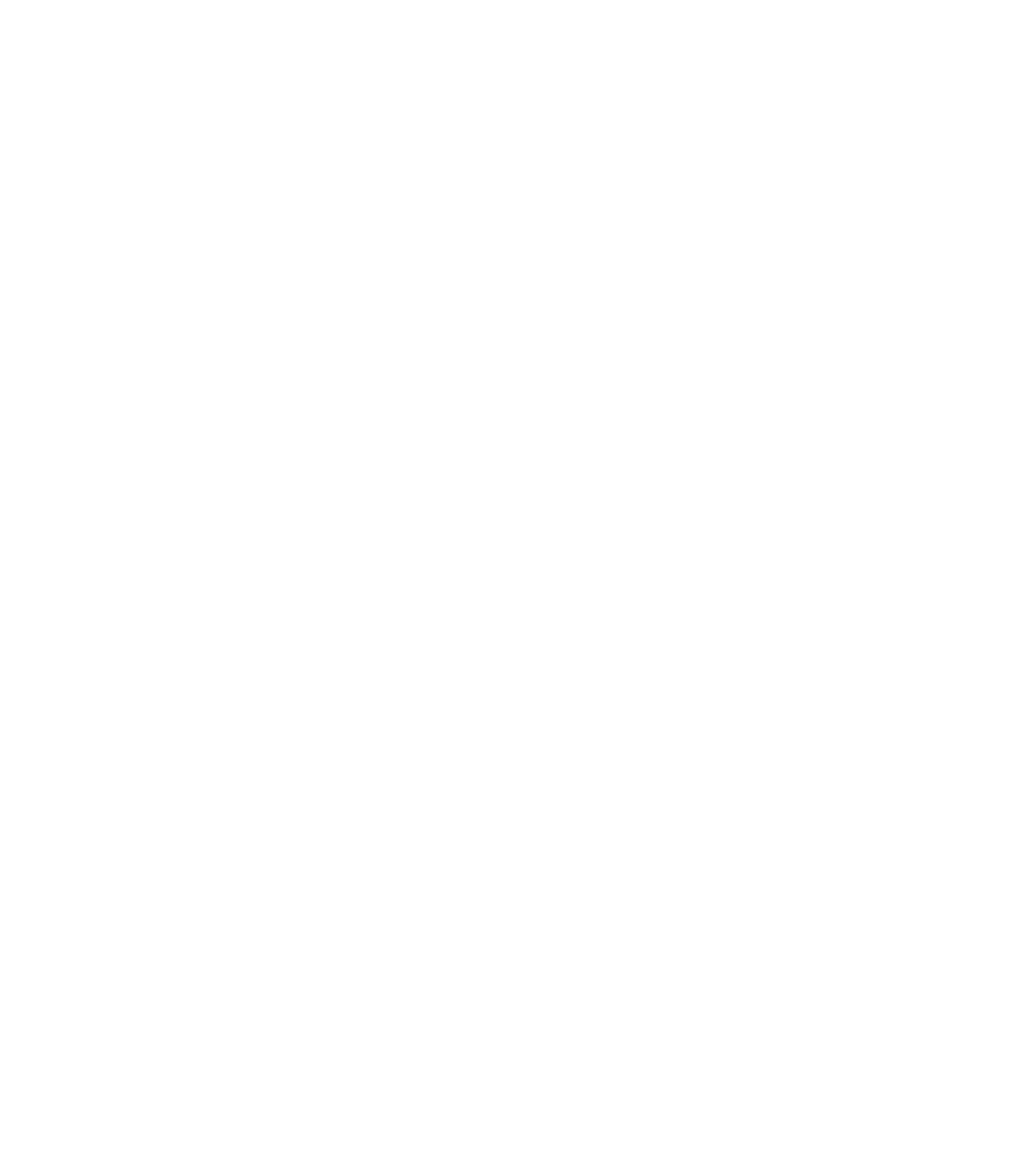
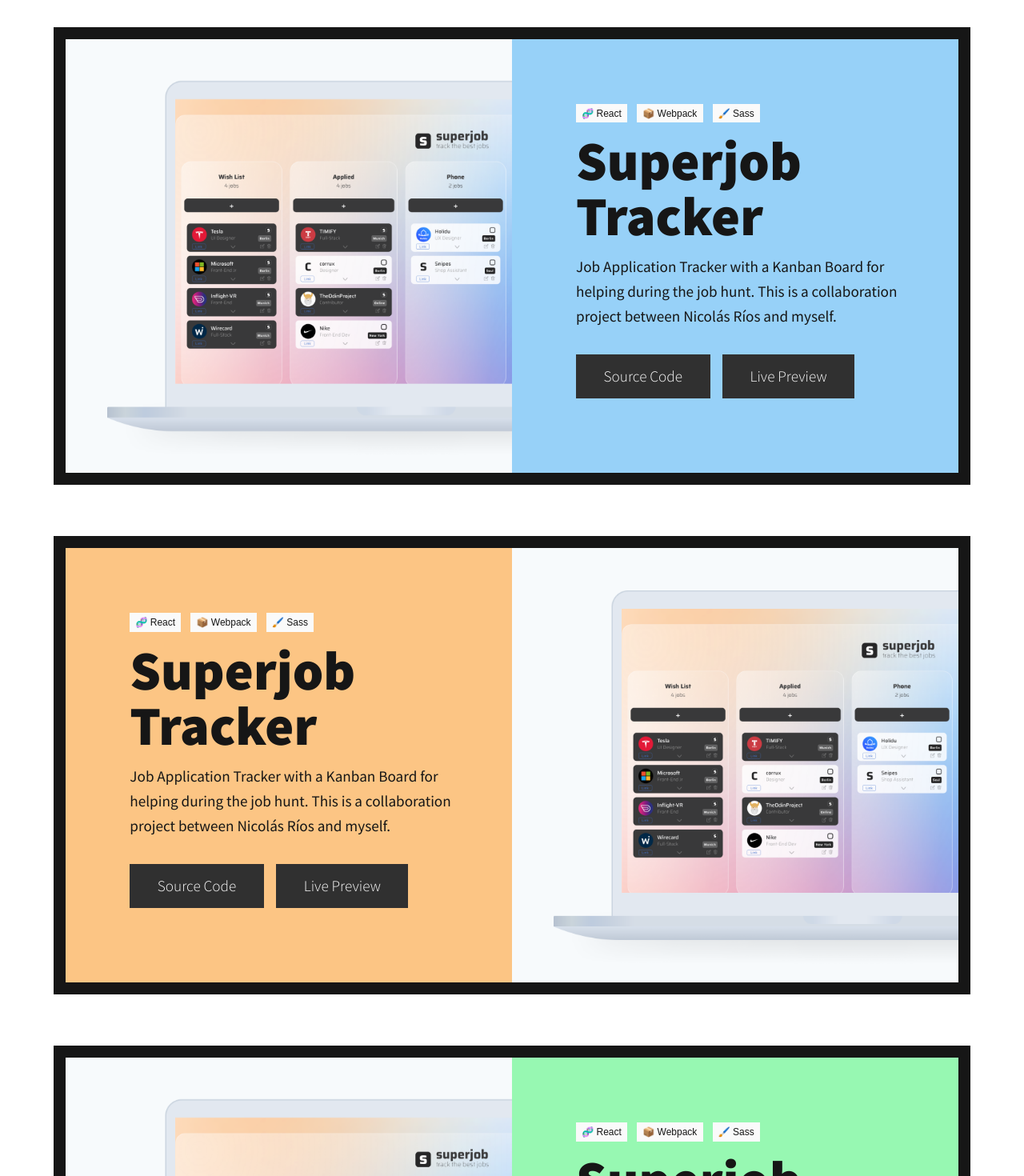
Before and after one commit to julendiaz/julen-tech-portfolio, a React (Create React App) app: page / in a window 1280 px wide. Shown: the part 2080-3550 px from the top of the page at 80% size. Before the commit the page ends 2114 px from the top, so only its background shows below. Built offline with nearby package versions, Linux system fonts and the light colour scheme.

Commit message:
Add project styles for each of the cards

```diff
--- a/src/App.js
+++ b/src/App.js
@@ -6,6 +6,7 @@
 import { About } from './components/About';
 import { Project } from './components/Project';
 import { superjob } from './components/project-data';
+import { blueCard, redCard, goldCard, greenCard } from './components/project-styles';
 
 function App() {
   return (
@@ -14,7 +15,10 @@
       <Jumbotron />
       <Stats />
       <About />
-      <Project stack={superjob.stack} title={superjob.title} description={superjob.description} links={superjob.links} image={superjob.image} alt={superjob.alt} />
+      <Project stack={superjob.stack} title={superjob.title} description={superjob.description} links={superjob.links} image={superjob.image} alt={superjob.alt} style={redCard} />
+      <Project stack={superjob.stack} title={superjob.title} description={superjob.description} links={superjob.links} image={superjob.image} alt={superjob.alt} style={blueCard} />
+      <Project stack={superjob.stack} title={superjob.title} description={superjob.description} links={superjob.links} image={superjob.image} alt={superjob.alt} style={goldCard} />
+      <Project stack={superjob.stack} title={superjob.title} description={superjob.description} links={superjob.links} image={superjob.image} alt={superjob.alt} style={greenCard} />
     </div>
   );
 }
--- a/src/components/Project.js
+++ b/src/components/Project.js
@@ -2,7 +2,7 @@
 
 export const Project = (props) => {
     return (
-        <div className="project project__container">
+        <div className="project project__container" style={props.style}>
             <div className="project__division project__division--text">
                 <div className="project__stack">
                     <button className="tag tag--stack">{props.stack.one}</button>
--- a/src/components/project-data.js
+++ b/src/components/project-data.js
@@ -13,6 +13,7 @@
     },
     image: "./assets/superjob-thumbnail.png",
     alt: "Project Thumbnail for Superjob",
+    style: "backgroundColor: '$green'",
   }
 
   export const github = {
--- /dev/null
+++ b/src/components/project-styles.js
@@ -0,0 +1,18 @@
+
+export const redCard = {
+    backgroundColor: "#f98c81",
+}
+
+export const blueCard = {
+  backgroundColor: "#97d1f8",
+  flexDirection: "row-reverse",
+}
+
+export const goldCard = {
+    backgroundColor: "#fcc584",
+}
+
+export const greenCard = {
+  backgroundColor: "#97f8b2",
+  flexDirection: "row-reverse",
+}
--- a/src/css/style.css
+++ b/src/css/style.css
@@ -261,7 +261,6 @@
   color: #161616;
 }
 .project__division--image {
-  background-color: yellowgreen;
   width: 50%;
 }
 .project__division--image img {
--- a/src/sass/4_modules/_project.scss
+++ b/src/sass/4_modules/_project.scss
@@ -24,7 +24,6 @@
     }
 
     &--image {
-      background-color: yellowgreen;
       width: 50%;
       img {
         width: 100%;
```
Also changed, not shown: 1 other file (tests, documents, lock files or other folders).
